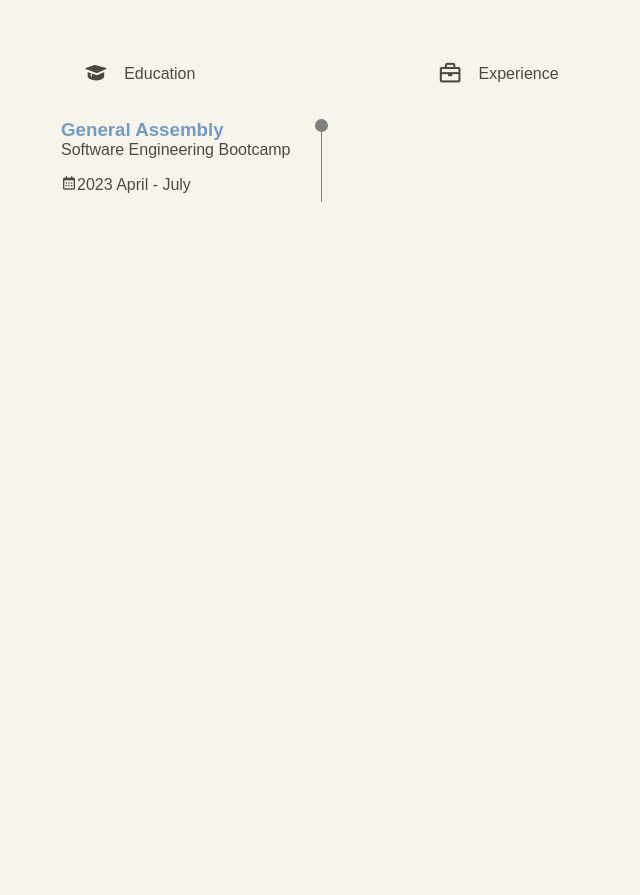
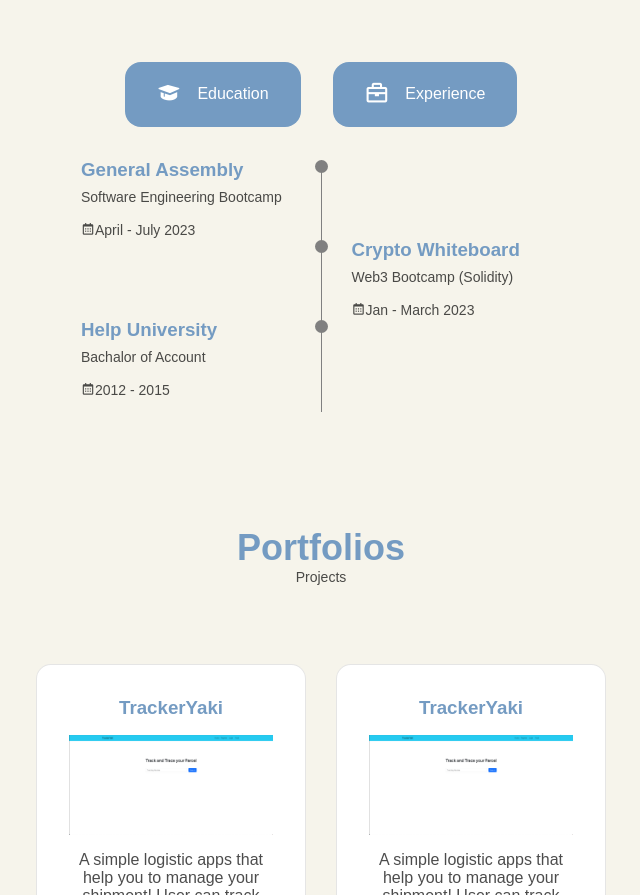
Before and after one commit to 0xKayWhy/portfolio, a React (Vite) app: page / in a window 1280 px wide. Shown: the part 1905-2800 px from the top of the page, without its empty margins (319-959 px from the left). Before the commit the page ends 2131 px from the top, so only its background shows below. Built offline with nearby package versions, Linux system fonts and the light colour scheme; a web font is replaced by a local one.

Commit message:
update portfolio

```diff
--- a/src/App.jsx
+++ b/src/App.jsx
@@ -5,6 +5,7 @@
 import { Home } from './components/home/Home'
 import { Skills } from './components/skills/Skills'
 import { Qualification } from './components/qualification/Qualification'
+import { Portfolios } from './components/portfolios/Portfolios'
 
 function App() {
 
@@ -16,6 +17,7 @@
     <About/>
     <Skills/>
     <Qualification/>
+    <Portfolios/>
 
     </>
   )
--- /dev/null
+++ b/src/components/portfolios/Data.jsx
@@ -0,0 +1,24 @@
+import Img from "../../assets/trackerYaki.png";
+
+export const Data = [
+  {
+    image: Img,
+    name: "TrackerYaki",
+    description:
+      "A simple logistic apps that help you to manage your shipment! User can track down the location of the parcel as well!",
+    url: "trackeryaki.vercel.app",
+    github: "https://github.com/0xKayWhy/logisApp",
+  },
+  {     image: Img,
+    name: "TrackerYaki",
+    description:
+      "A simple logistic apps that help you to manage your shipment! User can track down the location of the parcel as well!",
+    url: "trackeryaki.vercel.app",
+    github: "https://github.com/0xKayWhy/logisApp", },
+  {     image: Img,
+    name: "TrackerYaki",
+    description:
+      "A simple logistic apps that help you to manage your shipment! User can track down the location of the parcel as well!",
+    url: "trackeryaki.vercel.app",
+    github: "https://github.com/0xKayWhy/logisApp", },
+];
--- /dev/null
+++ b/src/components/portfolios/Portfolios.jsx
@@ -0,0 +1,29 @@
+import React from 'react'
+import "./portfolios.css"
+import { Data } from './Data'
+
+export const Portfolios = () => {
+  return (
+    <section className="portfolios section">
+        <div className="portfolios__container container">
+            <div className="qualification__header subheader">
+            <h2 className="section__title">Portfolios</h2>
+            <span className="section__subtitle">Projects</span>
+            </div>
+            <div className="portfolios__body">
+                {Data.map((dt,index)=> {
+                    return <div className="portfolios__content-container" key={index}>
+                    <h3>{dt.name}</h3>
+                    <img src={dt.image} className="portfolios__content-header"/>
+                    <div className="portfolios__content-body">{dt.description}</div>
+                    <div className="portfolios__content-footer">
+                        <a href={dt.url} className='portfolios__content-footer-box'>Website</a>
+                        <a href={dt.github} className='portfolios__content-footer-box'>Code</a>
+                    </div>
+                </div>
+                })}
+            </div>
+        </div>
+    </section>
+  )
+}
--- /dev/null
+++ b/src/components/portfolios/portfolios.css
@@ -0,0 +1,33 @@
+.portfolios__body {
+    display: grid;
+    grid-template-columns: repeat(2,300px);
+    justify-content: center;
+}
+
+.portfolios__content-container {
+    display: flex;
+    flex-direction: column;
+    border: 1px solid rgba(0, 0, 0, 0.1);
+    background-color: #fff;
+    text-align: center;
+    padding: 2rem;
+    border-radius: 15px;
+    margin: 15px;
+    gap: 1rem;
+}
+
+.portfolios__content-header {
+    height: 100%;
+    width: 100%;
+}
+
+.portfolios__content-footer {
+    display: grid;
+    justify-content: space-evenly;
+    grid-template-columns: repeat(2,50%);
+
+}
+
+.portfolios__content-footer-box {
+    border: 1px solid rgba(0, 0, 0, 0.1);
+}
--- /dev/null
+++ b/src/components/qualification/Data.jsx
@@ -0,0 +1,49 @@
+
+const Education =  [
+    {
+        title : "General Assembly",
+        subtitle : "Software Engineering Bootcamp",
+        date : "April - July 2023"
+    },
+    {
+        title : "Crypto Whiteboard",
+        subtitle : "Web3 Bootcamp (Solidity)",
+        date : "Jan - March 2023"
+    },
+    {
+        title : "Help University",
+        subtitle : "Bachalor of Account",
+        date : "2012 - 2015"
+    }
+]
+
+const Experience = [
+    {
+        title : "Account Supervisor",
+        subtitle : "JW Quality Services",
+        date : "Sep 2021 - Jun 2022"
+    },
+    {
+        title : "AR Billing Specialist",
+        subtitle : "World Courier (M) S.B.",
+        date : "May 2021 - Aug 2021"
+    },
+    {
+        title : "Senior Account Exec",
+        subtitle : "Logistic Worldwide Express",
+        date : "Jun 2019 - Feb 2021"
+    },
+    {
+        title : "Finance & Admin",
+        subtitle : "Brandker S.B.",
+        date : "Jan 2019 - May 2019"
+    },
+    {
+        title : "Audit Senior",
+        subtitle : "McMillan Woods Mea",
+        date : "Oct 2015 - Dec 2018"
+    }
+
+]
+
+export {Education,Experience}
--- a/src/components/qualification/Qualification.jsx
+++ b/src/components/qualification/Qualification.jsx
@@ -1,7 +1,10 @@
-import React from "react";
+import React, { useState } from "react";
 import "./qualification.css";
+import { Experience, Education } from "./Data";
 
 export const Qualification = () => {
+  const [data, setData] = useState(Education);
+
   return (
     <section className="qualification section">
       <div className="qualification__container container">
@@ -11,25 +14,40 @@
         </div>
         <div className="qualification__body">
           <div className="qualification__body__title">
-            <div>
+            <button
+              onClick={() => setData(Education)}
+              className="button button--flex"
+            >
               <i className="bx bxs-graduation bx-sm qualification__icon"></i>
               Education
-            </div>
-            <div>
+            </button>
+            <button
+              onClick={() => setData(Experience)}
+              className="button button--flex"
+            >
               <i className="bx bx-briefcase bx-sm qualification__icon"></i>
               Experience
-            </div>
+            </button>
           </div>
           <div className="qualification__footer">
-            <div className="qualification__content">
-              <h3 className="qualification__content__title">General Assembly</h3>
+          {data.map((dt, index) => {
+            return (
+              <div className="qualification__footer__section" key={index}>
+                <div
+                  className={
+                    index % 2 == 0
+                      ? "qualification__content"
+                      : "qualification__content__right"
+                  }
+                >
+                  <h3 className="qualification__content__title">{dt.title}</h3>
                   <div className="qualification__content__subtitle">
-                Software Engineering Bootcamp
+                    {dt.subtitle}
                   </div>
                   <div>
                     <span className="qualification__content_date">
                       <i className="bx bx-calendar"></i>
-                  2023 April - July
+                      {dt.date}
                     </span>
                   </div>
                 </div>
@@ -38,6 +56,9 @@
                   <span className="qualification__line"></span>
                 </div>
               </div>
+            );
+          })}
+        </div>
         </div>
       </div>
     </section>
--- a/src/components/qualification/qualification.css
+++ b/src/components/qualification/qualification.css
@@ -1,7 +1,8 @@
 .qualification__body__title {
     display: flex;
-    justify-content: space-evenly;
+    justify-content: center;
     margin-bottom: var(--mb-2);
+    gap: 2rem;
 }
 
 .qualification__body__title>div {
@@ -16,20 +17,47 @@
 
 .qualification__footer {
     display: grid;
+    grid-template-columns: 0.5fr;
+    justify-content: center;
+}
+
+.qualification__footer__section {
+    display: grid;
     grid-template-columns: 1fr max-content 1fr;
     column-gap: 1.5rem;
 }
 
 .qualification__content {
-    justify-self: end;
+    grid-column: 1;
 }
 
+.qualification__content__right {
+    grid-column: 3;
+
+}
+
+.qualification__content__title {
+    margin-bottom: var(--mb-0-5);
+}
+
+.qualification__content__subtitle,
+.qualification__content_date {
+    font-size: var(--small-font-size);
+}
+
+
+
 .qualification__content__subtitle {
-    margin-bottom: 1rem;
+    margin-bottom: var(--mb-1);
+}
+
+.qualification__divider {
+    grid-row: 1;
+    grid-column: 2;
 }
 
 .qualification__rounder {
-    display: block;
+    display:inline-block;
     width: 13px;
     height: 13px;
     border-radius: 50%;
--- a/src/components/skills/data.jsx
+++ b/src/components/skills/data.jsx
@@ -1,12 +1,18 @@
 export const data = [
+    {
+        id : 1,
+        title: "Fullstack Developer",
+        skills: ["CSS", "JavaScript", "React.JS", "Node.JS", "Bootstrap", "GitHub"],
+      },
   {
-    id: 1,
-    title: "Fullstack Developer",
-    skills: ["CSS", "JavaScript", "React.JS", "Node.JS", "Bootstrap", "GitHub"],
-  },
-  {
-    id: 2,
+    id : 2,
     title: "Finance Profession",
-    skills: ["Analysis", "Reporting", "Auditing", "Software"],
-  },
+    skills: [
+      "Analysis",
+      "Reporting",
+      "Auditing",
+      "Software",
+    ],
+  }
+
 ];
--- a/src/components/skills/skills.css
+++ b/src/components/skills/skills.css
@@ -13,7 +13,7 @@
     align-items: flex-start;
     padding: 2rem;
     margin: 2rem;
-
+    background-color: #fff;
 }
 
 .skills__box__title {
```
Also changed, not shown: src/assets/trackerYaki.png (added). Lines whose indentation alone changed are shown as unchanged.
